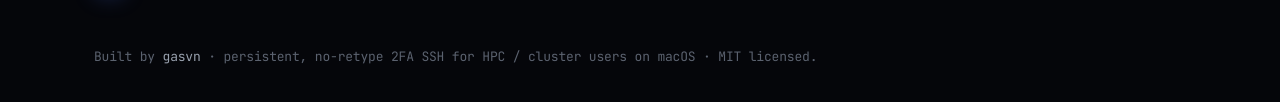
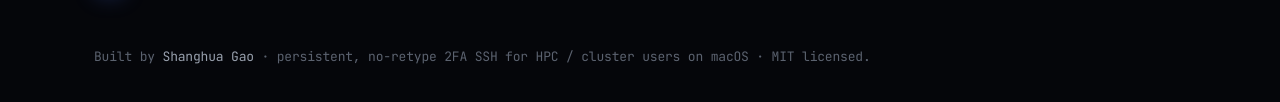
Before and after one commit to gasvn/ssh2fa, a plain HTML site: page docs/index.html in a window 1280 px wide. Shown: the part 5198-5300 px from the top of the page. Drawn offline with Linux system fonts and the light colour scheme; animation ran at ten frames a second.

Commit message:
site: credit author as Shanghua Gao (homepage shgao.site)

```diff
--- a/docs/index.html
+++ b/docs/index.html
@@ -352,7 +352,7 @@ cd ssh2fa/auto2fa-mac && ./package-app.sh</div>
       <a href="https://github.com/sponsors/gasvn">Sponsor</a>
       <a href="https://shgao.site">Author</a>
     </div>
-    <p class="foot-note mono">Built by <a href="https://shgao.site" style="color:var(--muted)">gasvn</a> · persistent, no-retype 2FA SSH for HPC / cluster users on macOS · MIT licensed.</p>
+    <p class="foot-note mono">Built by <a href="https://shgao.site" style="color:var(--muted)">Shanghua Gao</a> · persistent, no-retype 2FA SSH for HPC / cluster users on macOS · MIT licensed.</p>
   </div>
 </footer>
 
```
